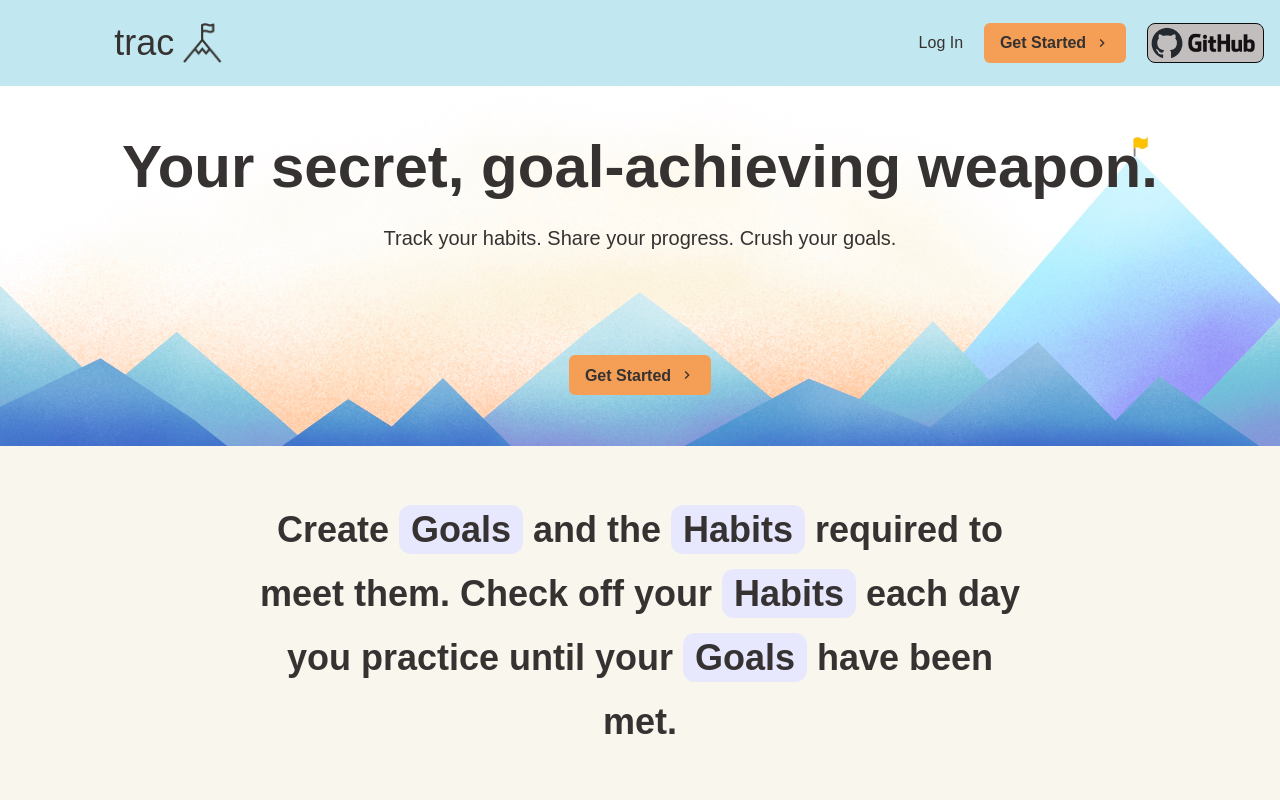
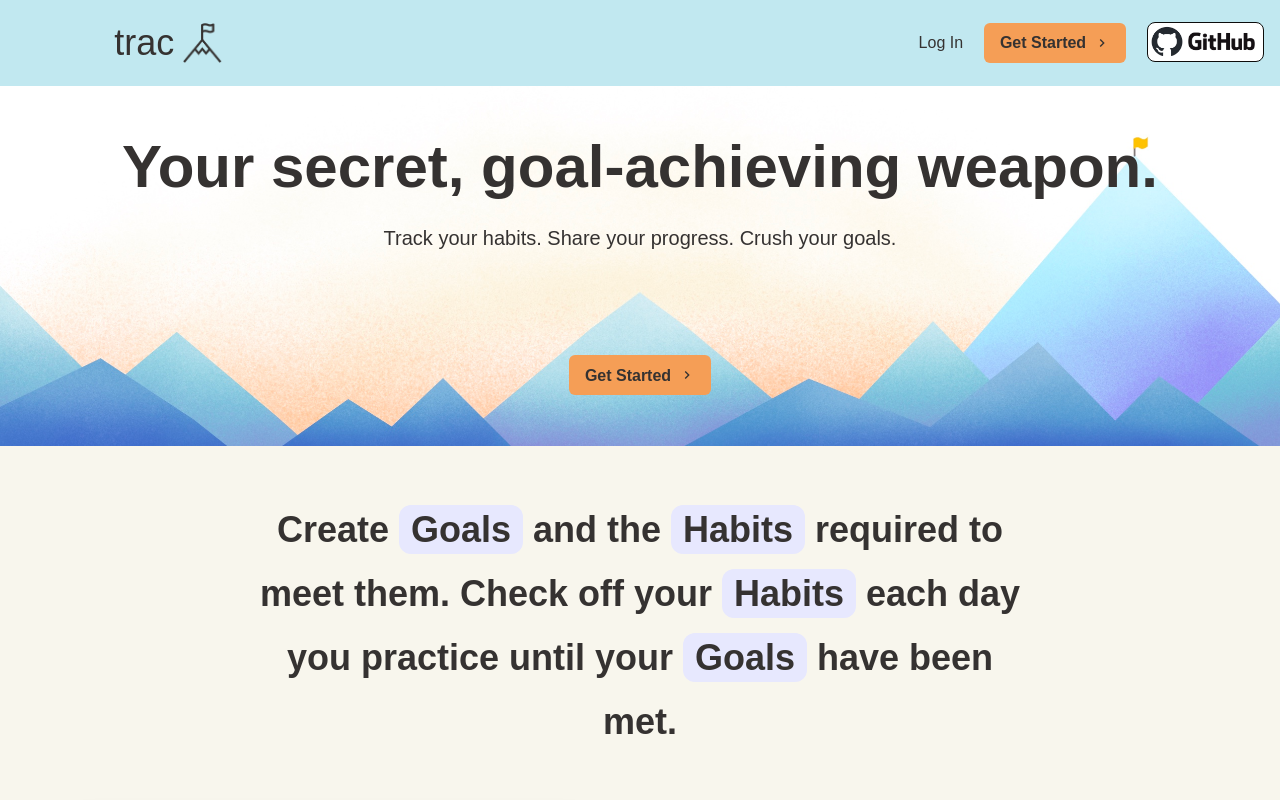
Before and after one commit to dyazdani/trac, a React (Vite) app: page / in a window 1280 px wide. Shown: the top 800 px of the page. Built offline with nearby package versions, Linux system fonts and the light colour scheme; a web font is replaced by a local one.

Commit message:
Put GitHubButton in additional LinkBox component to prevent entire App Header from triggering the GitHubButton

```diff
--- a/src/client/components/AppHeader.tsx
+++ b/src/client/components/AppHeader.tsx
@@ -13,9 +13,9 @@ import {
     Heading,
     Image,
     Link as ChakraLink,
-    LinkBox,
     LinkOverlay,
     Flex,
+    LinkBox,
 } from "@chakra-ui/react";
 import { Link as ReactRouterLink } from 'react-router-dom'
 import MessagesMenu from "./MessagesMenu.js";
@@ -155,9 +155,12 @@ const AppHeader = ({isBannerDisplayed}: AppHeaderProps) => {
             Get Started
           </Button>
         }
-        <GitHubButton
-          isAbsolutePosition={false}
-        />
+        <LinkBox>
+          <GitHubButton
+            isAbsolutePosition={false}
+          />
+        </LinkBox>
+
       </HStack>
     </Box>
   );
```
